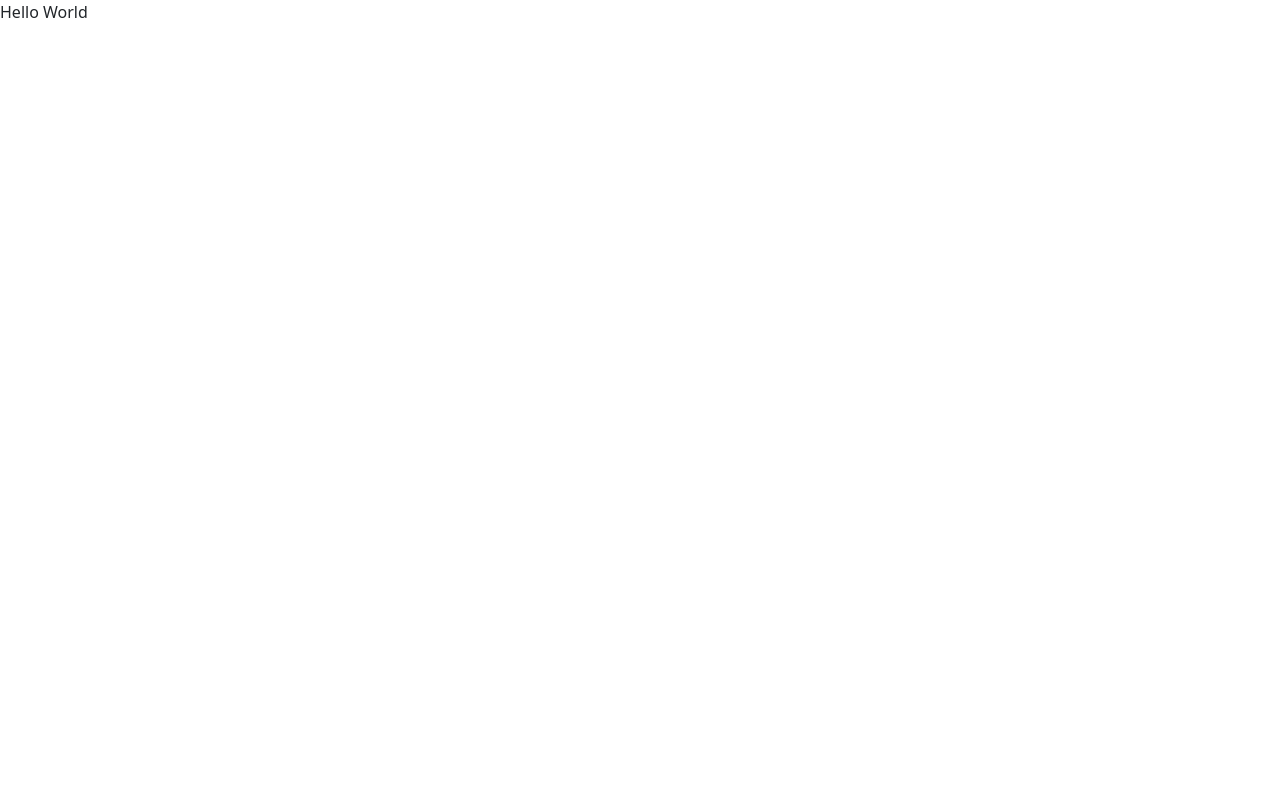
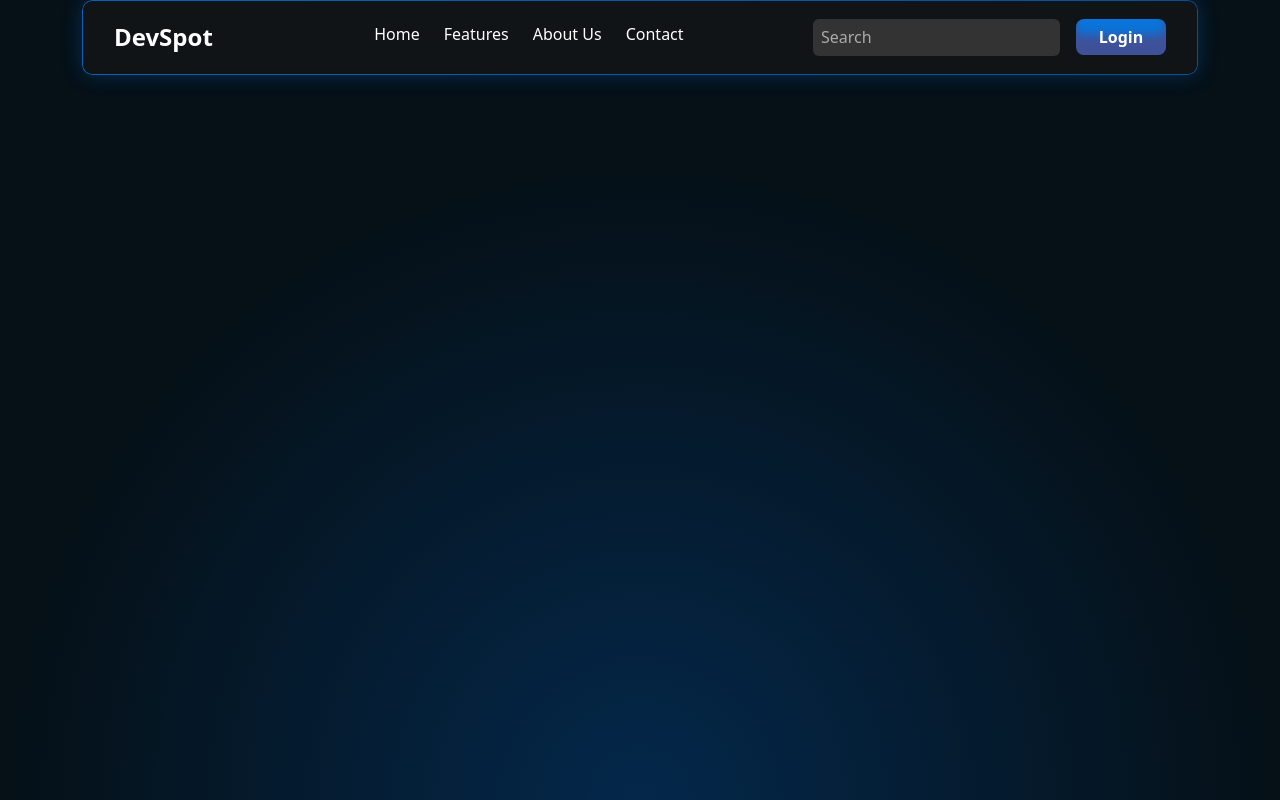
Before and after one commit to hazemelmaghraby/DevSpot, a React (Create React App) app: page / in a window 1280 px wide. Built offline with nearby package versions, Linux system fonts and the light colour scheme.

Commit message:
Registeration System End

```diff
--- a/package.json
+++ b/package.json
@@ -13,6 +13,7 @@
     "react-dom": "^18.3.1",
     "react-router-dom": "^6.27.0",
     "react-scripts": "5.0.1",
+    "styled-components": "^6.1.13",
     "web-vitals": "^2.1.4"
   },
   "scripts": {
--- a/src/components/Home/Home.css
+++ b/src/components/Home/Home.css
@@ -0,0 +1,10 @@
+.homeSection {
+    /* margin: 0;
+    padding: 0; */
+    height: 100vh;
+    background: radial-gradient(circle at bottom, #04284b, #051017 62%);
+}
+
+.navigationBar {
+    margin-top: 0;
+}
--- a/src/components/Home/Home.jsx
+++ b/src/components/Home/Home.jsx
@@ -1,8 +1,14 @@
-import React from 'react'
+import React from 'react';
+import NavBar from './../Navbar/NavBar';
+import './Home.css'
 
 const Home = () => {
     return (
-        <div>Hello World</div>
+        <section className='homeSection'>
+            <div className="container navigationBar">
+                <NavBar />
+            </div>
+        </section>
     )
 }
 
--- /dev/null
+++ b/src/components/Navbar/NavBar.jsx
@@ -0,0 +1,48 @@
+import React, { useState } from 'react';
+import './Navbar.css'; // Import custom CSS for styling
+import { Form, Button, Alert, Badge } from "react-bootstrap";
+import styled from 'styled-components';
+import { useNavigate } from 'react-router-dom';
+
+
+const Navbar = () => {
+    const [isMenuOpen, setMenuOpen] = useState(false);
+
+    const navigate = useNavigate(); // Initialize navigate function
+
+
+    const toggleMenu = () => {
+        setMenuOpen(!isMenuOpen);
+    };
+
+    return (
+        <nav className="navContainer">
+            <div className="navLogo">DevSpot</div>
+            <ul className={`navLinks ${isMenuOpen ? 'navLinksOpen' : ''}`}>
+                <li><a href="#home" className="navLink">Home</a></li>
+                <li><a href="#features" className="navLink">Features</a></li>
+                <li><a href="#about" className="navLink">About Us</a></li>
+                <li><a href="#contact" className="navLink">Contact</a></li>
+            </ul>
+            <form class="d-flex" role="search">
+                <input className="form-control me-2 homeNavbarSearchBar" type="search" placeholder="Search" aria-label="Search" />
+                <div className="lgnBtnDiv">
+                    <button
+                        type="button"
+                        className="homeLgnBtnn"
+                        onClick={() => navigate('/login')} // Navigate to /login
+                    >
+                        Login
+                    </button>
+
+                </div>
+            </form>
+
+            <div className="navMenuToggle" onClick={toggleMenu}>
+                <span className="navMenuIcon">&#9776;</span>
+            </div>
+        </nav>
+    );
+};
+
+export default Navbar;
--- /dev/null
+++ b/src/components/Navbar/Navbar.css
@@ -0,0 +1,136 @@
+/* Root styles */
+.navContainer {
+    position: relative;
+    display: flex;
+    align-items: center;
+    justify-content: space-between;
+    padding: 0.8rem 2rem;
+    background-color: #111417;
+    color: #fff;
+    border-radius: 10px;
+    box-shadow: 0px 0px 20px rgba(10, 116, 218, 0.3);
+    /* Soft glow around the navbar */
+}
+
+/* Gradient border using ::before (optional, for aesthetic touch) */
+.navContainer::before {
+    content: "";
+    position: absolute;
+    top: 0;
+    left: 0;
+    width: 100%;
+    height: 100%;
+    border-radius: 10px;
+    padding: 1px;
+    background: linear-gradient(45deg, #0963b9, #075097);
+    -webkit-mask: linear-gradient(#fff 0 0) content-box, linear-gradient(#fff 0 0);
+    -webkit-mask-composite: destination-out;
+    pointer-events: none;
+}
+
+/* Search Bar Styling */
+.homeNavbarSearchBar {
+    height: 37px;
+    background-color: #333;
+    color: white;
+    border: none;
+    padding: 0.5rem;
+    border-radius: 6px;
+}
+
+.homeNavbarSearchBar::placeholder {
+    color: #aaa;
+}
+
+.homeNavbarSearchBar:focus {
+    color: #fff;
+    background-color: #000000;
+    border: 1px solid #0A74DA;
+    outline: none;
+}
+
+/* Login Button Styling */
+.homeLgnBtnn {
+    box-shadow: inset rgb(187 1 1 / 30%) -1px -20px 10px;
+    /* Glowing shadow */
+    box-sizing: border-box;
+    box-shadow: #0A74DA;
+    transition: box-shadow 0.3s ease-in-out, background-color 0.3s;
+    border: none;
+    border-radius: 8px;
+    color: #fff;
+    font-weight: 600;
+    width: 90px;
+    height: 36px;
+    background-color: #0A74DA;
+    padding: 0.2rem 1rem;
+    margin-left: 0.5rem;
+    padding-bottom: 2px;
+}
+
+.homeLgnBtnn:hover {
+    background-color: #004585;
+    box-shadow: 0px 0px 15px rgba(10, 116, 218, 0.8);
+    color: #fff;
+}
+
+/* Logo Styling */
+.navLogo {
+    font-size: 1.5rem;
+    font-weight: bold;
+    display: flex;
+    align-items: center;
+    gap: 0.5rem;
+}
+
+/* Link styles */
+.navLinks {
+    padding-top: 9px;
+    list-style: none;
+    display: flex;
+    gap: 1.5rem;
+}
+
+.navLink {
+    color: #fff;
+    text-decoration: none;
+    font-size: 1rem;
+}
+
+.navLink:hover {
+    color: #f0a500;
+}
+
+/* Responsive toggle menu */
+.navMenuToggle {
+    display: none;
+    cursor: pointer;
+}
+
+.navMenuIcon {
+    font-size: 1.5rem;
+}
+
+/* Mobile view */
+@media (max-width: 768px) {
+    .navLinks {
+        display: none;
+        flex-direction: column;
+        gap: 1rem;
+        position: absolute;
+        top: 60px;
+        right: 0;
+        background-color: #333;
+        width: 100%;
+        padding: 1rem 0;
+        text-align: center;
+    }
+
+    .navLinksOpen {
+        display: flex;
+    }
+
+    .navMenuToggle {
+        display: block;
+    }
+}
--- a/src/components/Registeration/Login/Login.jsx
+++ b/src/components/Registeration/Login/Login.jsx
@@ -54,9 +54,9 @@ const LoginForm = () => {
                                                 label="Keep me logged in"
                                                 checked={rememberMe}
                                                 onChange={(e) => setRememberMe(e.target.checked)}
-                                                className="text-white"
+                                                className="remember-forget"
                                             />
-                                            <a href="#" className="forgot-password text-white">Forgot password</a>
+                                            <a href="#" className="forgot-password">Forgot password</a>
                                         </div>
 
                                         <Button variant="primary" type="submit" className="w-100 login-btn justify-content-center align-items-center justify-items-center text-center lgnBtn">
--- a/src/components/Registeration/register/ProfileConfig/ProfileConfig.css
+++ b/src/components/Registeration/register/ProfileConfig/ProfileConfig.css
@@ -37,7 +37,7 @@ label {
     display: block;
     font-weight: bold;
     margin-bottom: 10px;
-    color: #555;
+    /* color: #555; */
 }
 
 input[type="file"] {
@@ -100,7 +100,7 @@ input[type="checkbox"] {
     box-shadow: 0 0 10px rgba(0, 123, 255, 0.7);
 }
 
-.form-check-label {
+.formCheckLabel {
     color: #fff;
 }
 
--- a/src/components/Registeration/register/ProfileConfig/ProfileConfig.jsx
+++ b/src/components/Registeration/register/ProfileConfig/ProfileConfig.jsx
@@ -130,7 +130,7 @@ const ProfileConfig = () => {
                                                     value={major}
                                                     onChange={handleMajorChange}
                                                 />
-                                                <label className="form-check-label" htmlFor={major}>
+                                                <label className="formCheckLabel" htmlFor={major}>
                                                     {major}
                                                 </label>
                                             </div>
@@ -154,7 +154,7 @@ const ProfileConfig = () => {
                                                         value={tech}
                                                         onChange={handleTechChange}
                                                     />
-                                                    <label className="form-check-label" htmlFor={tech}>
+                                                    <label className="formCheckLabel" htmlFor={tech}>
                                                         {tech}
                                                     </label>
                                                 </div>
```
Also changed, not shown: src/App.js (+6 -1 lines), src/components/Registeration/Login/Login.css (+40 -15 lines), src/components/Registeration/register/Register.css (+36 -5 lines), src/components/Registeration/register/RegisterCompany.jsx (+62 -35 lines), 1 other file (tests, documents, lock files or other folders).
